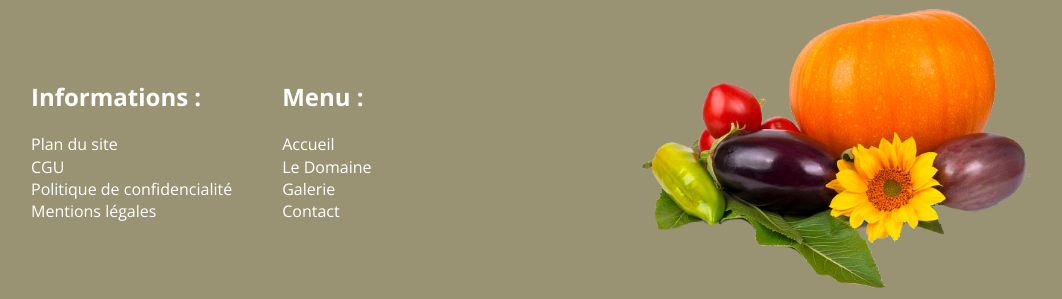
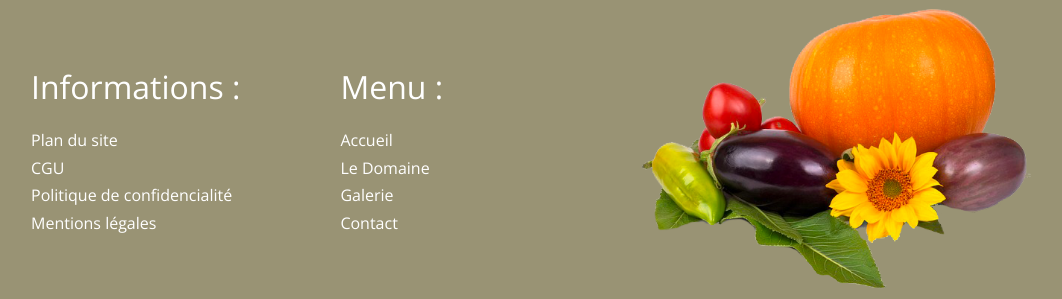
Before and after one commit to KevID/isfac-formation-wd, a PHP site: page /index.html in a window 1280 px wide. Shown: the part 1752-2051 px from the top of the page, without its empty margins (109-1171 px from the left). Run offline with PHP 8.4, Linux system fonts and the light colour scheme; some libraries are stand-ins or nearby versions.

Commit message:
Optimised CSS (nav & footer)

```diff
--- a/public/integration/02-css/exercice-1/index.html
+++ b/public/integration/02-css/exercice-1/index.html
@@ -148,8 +148,8 @@
         <div class="footer-menu">
             <div class="container">
                 <div>
-                    <h2>Informations :</h2>
                     <ul>
+                        <li>Informations :</li>
                         <li><a href="#" title="Plan du site">Plan du site</a></li>
                         <li><a href="#" title="CGU">CGU</a></li>
                         <li><a href="#" title="Politique de confidencialité">Politique de confidencialité</a></li>
@@ -157,9 +157,9 @@
                     </ul>
                 </div>
                 <div>
-                    <h2>Menu :</h2>
                     <ul>
-                        <li cass="title"><a href="index.html" title="Accueil">Accueil</a></li>
+                        <li>Menu :</li>
+                        <li><a href="index.html" title="Accueil">Accueil</a></li>
                         <li><a href="domaine.html" title="Accueil">Le Domaine</a></li>
                         <li><a href="galerie.html" title="Accueil">Galerie</a></li>
                         <li><a href="contact.html" title="Accueil">Contact</a></li>
--- a/public/integration/02-css/exercice-1/style/style.css
+++ b/public/integration/02-css/exercice-1/style/style.css
@@ -47,6 +47,8 @@ header nav {
 
 header nav div.container div {
     display: flex;
+    justify-content: space-between;
+    flex-direction: row;
 }
 
 header nav ul {
@@ -56,7 +58,6 @@ header nav ul {
 }
 
 header nav ul:last-child {
-    margin-left: auto;
     font-size: 30px;
 }
 
@@ -102,22 +103,27 @@ header nav a:hover {
 .footer-menu a {
     color: #fff;
     text-decoration: none;
+    font-weight: normal;
 }
 
 .footer-menu ul {
     padding-inline-start: 0;
+    padding-right: 50px;
 }
 
 .footer-menu li {
     list-style: none;
+    margin: 5px 0;
 }
 
-.footer-menu h2 {
-    font-size: 24px;
+.footer-menu li:first-child {
+    font-size: xx-large;
+    margin: 0 0 20px 0;
 }
 
 .footer-menu .container {
     display: flex;
+    align-items: center;
     height: 300px;
     background: url("../img/bg-footer.png") no-repeat right;
     background-size: auto 280px;
```
